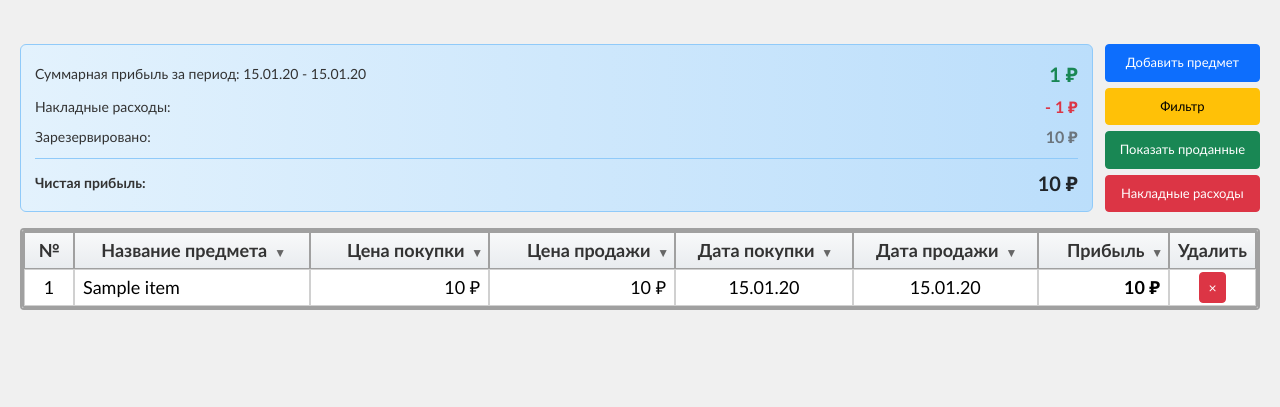
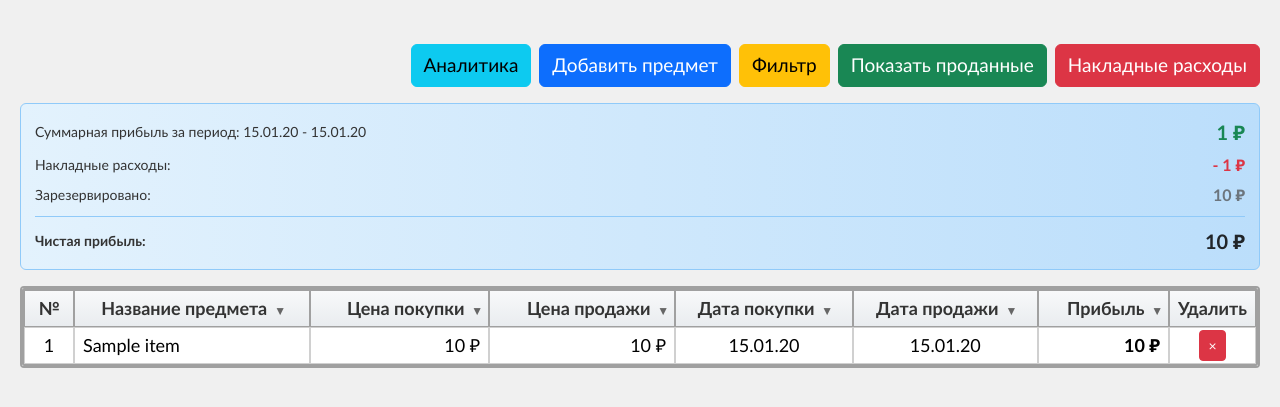
Before and after one commit to obkaiter/SCTradeManager, a Django app: template items/templates/items/item_list.html in a window 1280 px wide. Shown: the top 407 px of the page. Run offline with Django 3.2, Linux system fonts and the light colour scheme; the template is opened without the code that fills it: most values are stand-ins (such as "Sample title", 1, 10 or a date in 2020).

Commit message:
Окно "Аналитика", правки вёрстки

```diff
--- a/items/templates/items/base.html
+++ b/items/templates/items/base.html
@@ -162,13 +162,7 @@
             font-size: 15px;
         }
 
-        /* Summary grid layout */
-        .summary-grid {
-            display: grid;
-            grid-template-columns: 1fr auto;
-            gap: 12px;
-            align-items: stretch;
-        }
+        /* Summary block styling */
         .summary-block {
             background: linear-gradient(to right, #e3f2fd 0%, #bbdefb 100%);
             border: 1px solid #90caf9;
@@ -196,19 +190,6 @@
         .summary-divider {
             border-top: 1px solid #90caf9;
             margin: 6px 0;
-        }
-        .buttons-block {
-            display: flex;
-            flex-direction: column;
-            gap: 6px;
-            justify-content: center;
-        }
-        .buttons-block .btn {
-            padding: 8px 14px;
-            font-size: 13px;
-            white-space: nowrap;
-            border-radius: 4px;
-            margin: 0;
         }
 
         /* Modal styling */
--- a/items/templates/items/item_list.html
+++ b/items/templates/items/item_list.html
@@ -7,8 +7,27 @@
 <!-- Скрытое поле для хранения состояния hide_sold -->
 <input type="hidden" id="hideSoldState" value="{{ hide_sold|yesno:'true,false' }}">
 
-<!-- Верхний блок: итоги слева, кнопки справа -->
-<div class="summary-grid mb-3">
+<!-- Верхний блок: кнопки справа сверху, итоги слева -->
+<div class="mb-3">
+    <!-- Кнопки справа -->
+    <div class="d-flex justify-content-end gap-2 mb-3">
+        <a href="{% url 'items:analytics' %}" class="btn btn-info" style="width: auto; white-space: nowrap; font-size: 19px;">
+            <i class="bi bi-bar-chart-line"></i> Аналитика
+        </a>
+        <button type="button" class="btn btn-primary" data-bs-toggle="modal" data-bs-target="#addItemModal" style="width: auto; white-space: nowrap; font-size: 19px;">
+            <i class="bi bi-plus-lg"></i> Добавить предмет
+        </button>
+        <button type="button" class="btn btn-warning" data-bs-toggle="modal" data-bs-target="#dateFilterModal" style="width: auto; white-space: nowrap; font-size: 19px;">
+            <i class="bi bi-funnel"></i> Фильтр
+        </button>
+        <button type="button" class="btn btn-secondary" id="toggleSoldBtn" style="width: auto; white-space: nowrap; font-size: 19px;">
+            <i class="bi bi-eye-slash"></i> Скрыть проданные
+        </button>
+        <button type="button" class="btn btn-danger" data-bs-toggle="modal" data-bs-target="#expenseModal" id="openExpenseBtn" style="width: auto; white-space: nowrap; font-size: 19px;">
+            Накладные расходы
+        </button>
+    </div>
+
     <!-- Блок с итогами -->
     <div class="summary-block">
         <div class="summary-row">
@@ -36,22 +55,6 @@
                 {{ net_profit|format_price }}
             </span>
         </div>
-    </div>
-
-    <!-- Блок с кнопками -->
-    <div class="buttons-block">
-        <button type="button" class="btn btn-primary btn-sm" data-bs-toggle="modal" data-bs-target="#addItemModal">
-            <i class="bi bi-plus-lg"></i> Добавить предмет
-        </button>
-        <button type="button" class="btn btn-warning btn-sm" data-bs-toggle="modal" data-bs-target="#dateFilterModal">
-            Фильтр
-        </button>
-        <button type="button" class="btn btn-secondary btn-sm" id="toggleSoldBtn">
-            <i class="bi bi-eye-slash"></i> Скрыть проданные
-        </button>
-        <button type="button" class="btn btn-danger btn-sm" data-bs-toggle="modal" data-bs-target="#expenseModal" id="openExpenseBtn">
-            Накладные расходы
-        </button>
     </div>
 </div>
 
--- a/items/templatetags/item_tags.py
+++ b/items/templatetags/item_tags.py
@@ -5,7 +5,12 @@ register = template.Library()
 
 @register.filter
 def format_price(value):
-    """Форматирует цену с символом рубля"""
-    if value is None:
+    """Форматирует цену с разделением на разряды и символом рубля"""
+    if value is None or value == '':
         return ''
-    return f'{value:,} ₽'.replace(',', ' ')
+    try:
+        num = int(value)
+    except (ValueError, TypeError):
+        return str(value)
+    # Форматирование с разделением тысяч пробелами и знаком рубля
+    return f'{num:,} ₽'.replace(',', ' ')
--- a/items/urls.py
+++ b/items/urls.py
@@ -8,12 +8,14 @@ from items.views import (
     expense_create,
     expense_update,
     expense_delete,
+    analytics,
 )
 
 app_name = 'items'
 
 urlpatterns = [
     path('', item_list, name='item_list'),
+    path('analytics/', analytics, name='analytics'),
     path('add/', add_item, name='add_item'),
     path('<int:pk>/update/', update_item, name='update_item'),
     path('<int:pk>/delete/', delete_item, name='delete_item'),
--- a/items/views/__init__.py
+++ b/items/views/__init__.py
@@ -1,7 +1,7 @@
 """
 Модуль views для приложения items.
 """
-from .items_views import item_list
+from .items_views import item_list, analytics
 from .api_views import add_item, update_item, delete_item
 from .expenses_views import (
     expense_list,
@@ -12,6 +12,7 @@ from .expenses_views import (
 
 __all__ = [
     'item_list',
+    'analytics',
     'add_item',
     'update_item',
     'delete_item',
```
Also changed, not shown: items/templates/items/analytics.html (added, +124 -0 lines), items/views/items_views.py (+47 -1 lines).
